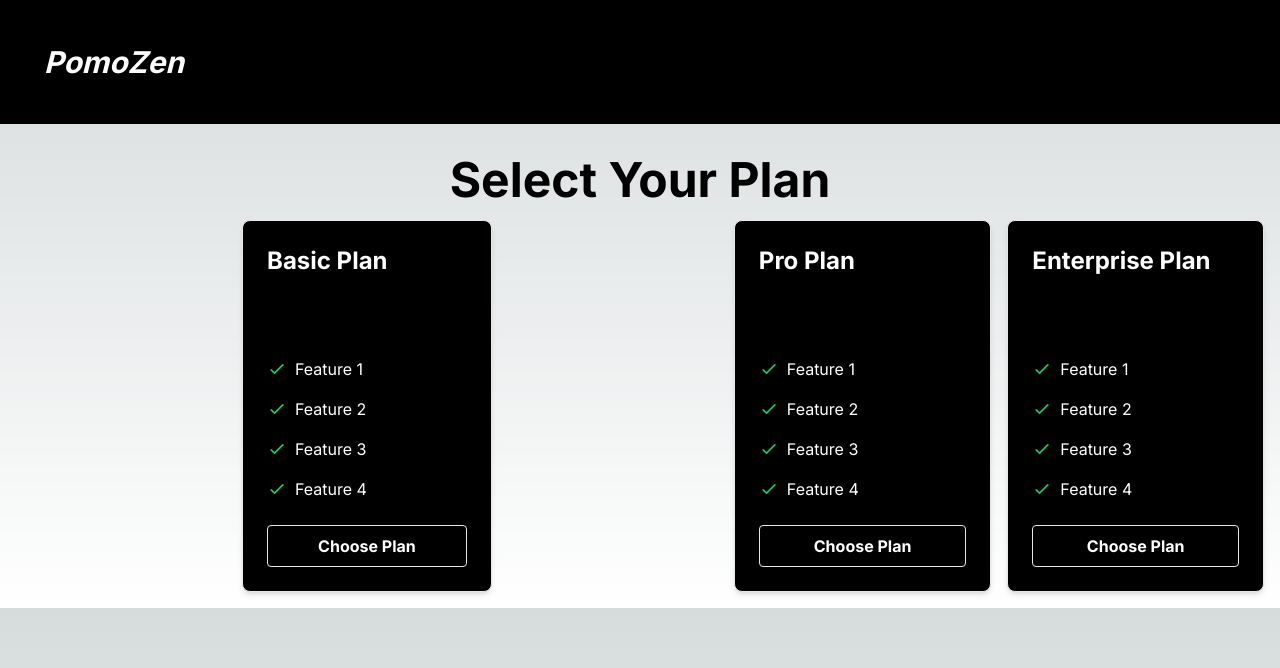
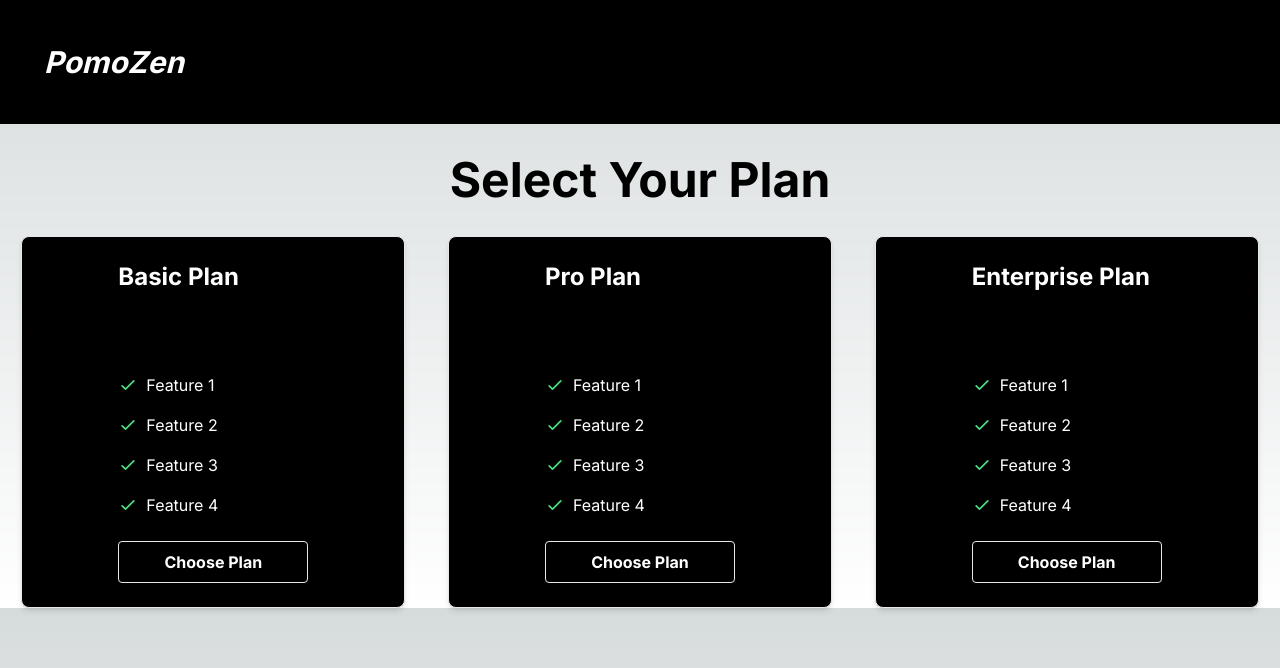
Before and after one commit to kongpop7/PomodoroApp-PomoZen-, a Next.js app: page /payment in a window 1280 px wide. Shown: the top 668 px of the page. Built offline with nearby package versions, Linux system fonts and the light colour scheme.

Commit message:
Fix Pricing Page

```diff
--- a/src/app/components/PricingPlanCard.js
+++ b/src/app/components/PricingPlanCard.js
@@ -6,7 +6,7 @@ import PropTypes from 'prop-types';
 const PricingPlanCard = ({ planName, price, features, buttonLabel, onButtonClick }) => {
   return (
     <div className="max-w-sm mx-auto bg-black border rounded-lg shadow-md overflow-hidden">
-      <div className="p-6">
+      <div className="p-6 lg:px-24">
         <h2 className="text-2xl font-bold text-white">{planName}</h2>
         <p className="mt-4 text-whites text-3xl">
           <span className="text-4xl font-extrabold">${price}</span>/month
@@ -15,7 +15,7 @@ const PricingPlanCard = ({ planName, price, features, buttonLabel, onButtonClick
           {features.map((feature, index) => (
             <li key={index} className="flex items-center text-white">
               <svg
-                className="w-5 h-5 mr-2 text-green-500"
+                className="w-5 h-5 mr-2 text-green-400"
                 fill="none"
                 stroke="currentColor"
                 viewBox="0 0 24 24"
--- a/src/app/payment/page.js
+++ b/src/app/payment/page.js
@@ -20,11 +20,11 @@ const payment = () => {
   return (
     <div>
       <Navbar />
-      <div className='text-5xl font-bold flex align-center justify-center mt-8'>
+      <div className='text-5xl font-bold flex  justify-center mt-8'>
         <h1>Select Your Plan</h1>
       </div>
-      <div className="container mx-auto p-4">
-          <div className="flex flex-col md:flex-row justify-center items-center space-y-4 md:space-y-0 md:space-x-4">
+      <div className="">
+          <div className="flex flex-col md:flex-row justify-center items-center space-y-4 md:space-y-0 mt-8">
             <PricingPlanCard
               planName="Basic Plan"
               price={1.99}
```
